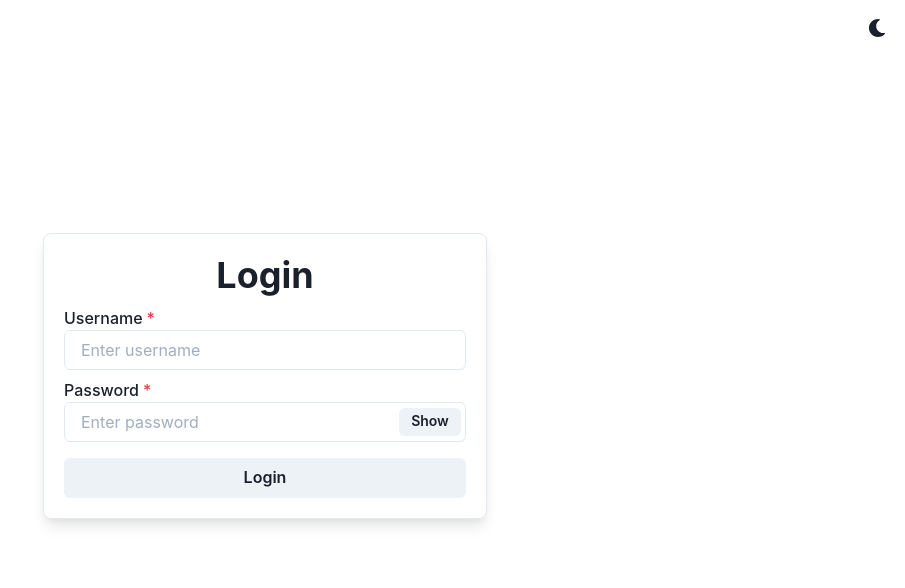
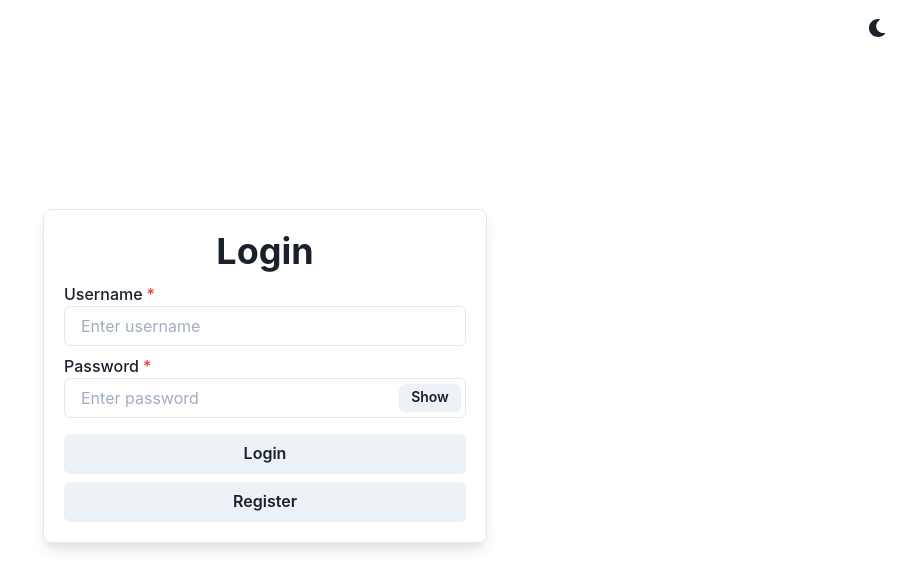
Before and after one commit to khoaHyh/chakra-chat, a React (Create React App) app: page /login in a window 1280 px wide. Shown: the top 588 px of the page, without its empty margins (375-1280 px from the left). Built offline with nearby package versions, Linux system fonts and the light colour scheme.

Commit message:
Add links to route to Login when on Register page and vice versa

```diff
--- a/src/components/Routes/Login.js
+++ b/src/components/Routes/Login.js
@@ -114,6 +114,9 @@ export const Login = () => {
                 'Login'
               )}
             </Button>
+            <Button w="full" mt={2} onClick={() => history.push('/register')}>
+              Register
+            </Button>
           </FormControl>
         </form>
       </Box>
--- a/src/components/Routes/Register.js
+++ b/src/components/Routes/Register.js
@@ -197,6 +197,9 @@ export const Register = () => {
               'Register'
             )}
           </Button>
+          <Button w="full" mt={2} onClick={() => history.push('/login')}>
+            Login
+          </Button>
         </form>
       </Box>
     </Flex>
```
